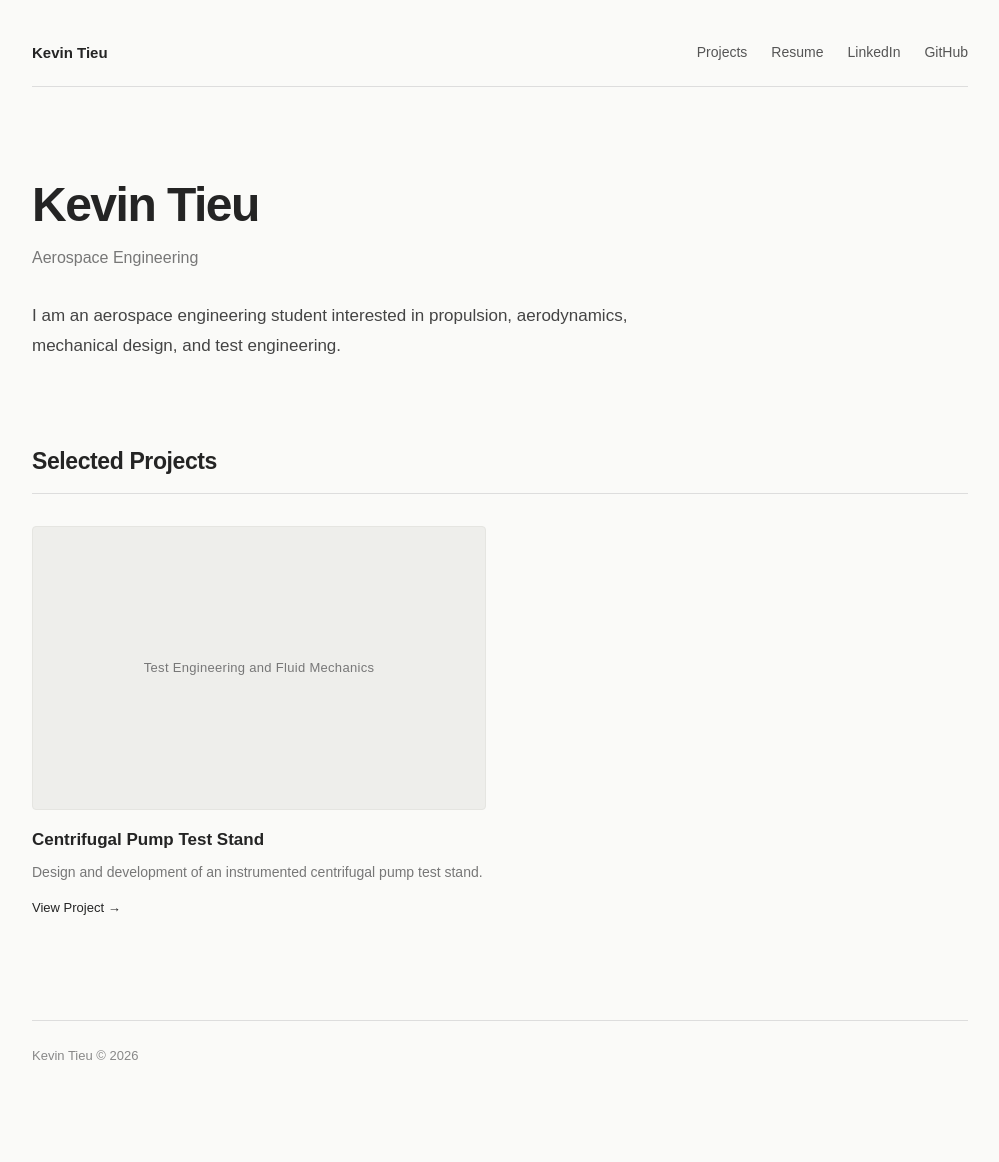
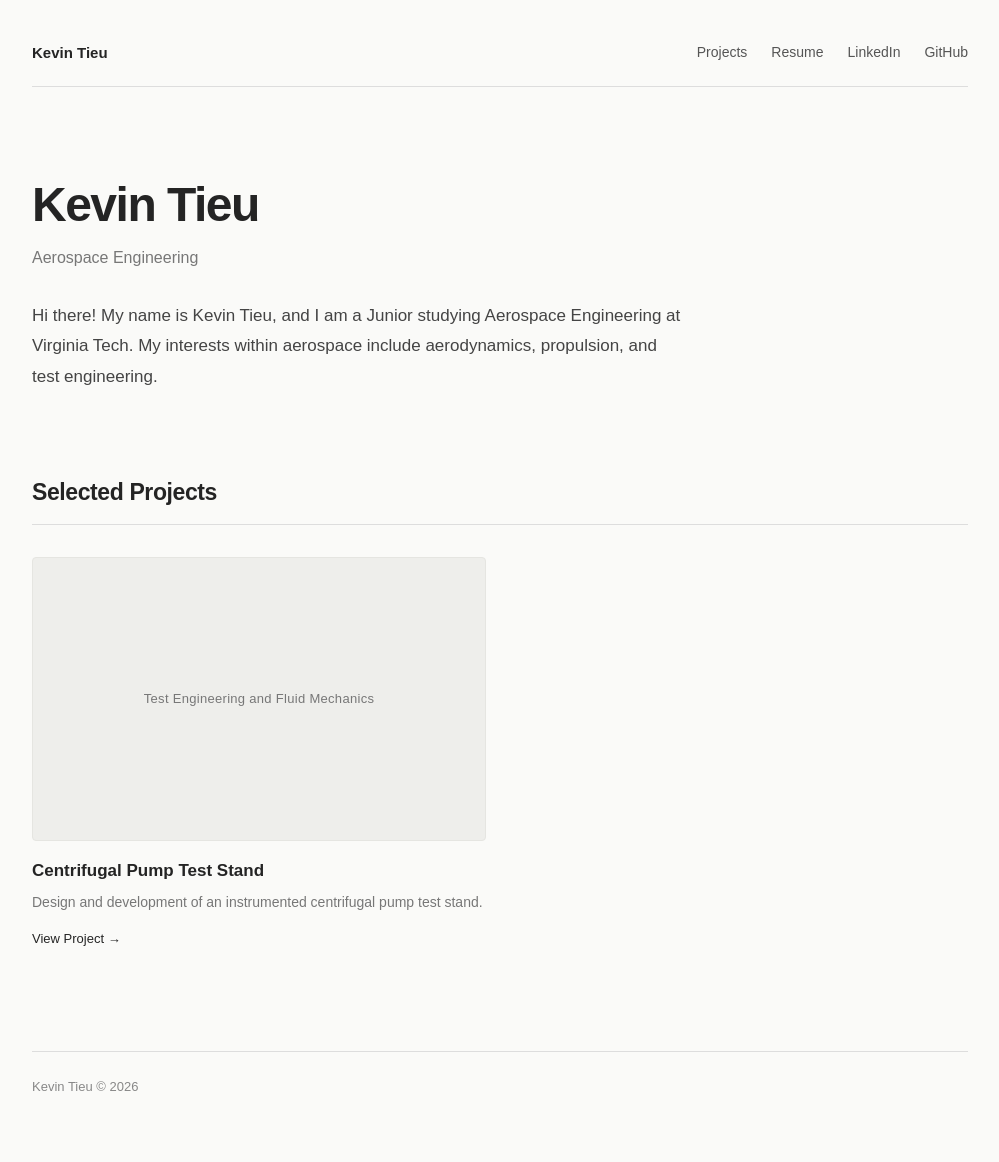
Before and after one commit to kevintieu1/kevintieu1.github.io, a Jekyll site: the page built from index.html, in a window 1280 px wide. Shown: the whole page, without its empty margins (140-1139 px from the left). Built offline with Jekyll 4.4.1, drawn with Linux system fonts in a browser that asks for light colours; before the commit the page ends 1131 px from its top, so only the background shows below that.

Commit message:
Update index.html

```diff
--- a/index.html
+++ b/index.html
@@ -31,9 +31,8 @@
     <p class="subtitle">Aerospace Engineering</p>
 
     <p class="intro">
-      I am an aerospace engineering student interested
-      in propulsion, aerodynamics, mechanical design,
-      and test engineering.
+      Hi there! My name is Kevin Tieu, and I am a Junior studying Aerospace Engineering at Virginia Tech. My interests within aerospace include
+      aerodynamics, propulsion, and test engineering.
     </p>
   </header>
 
```
